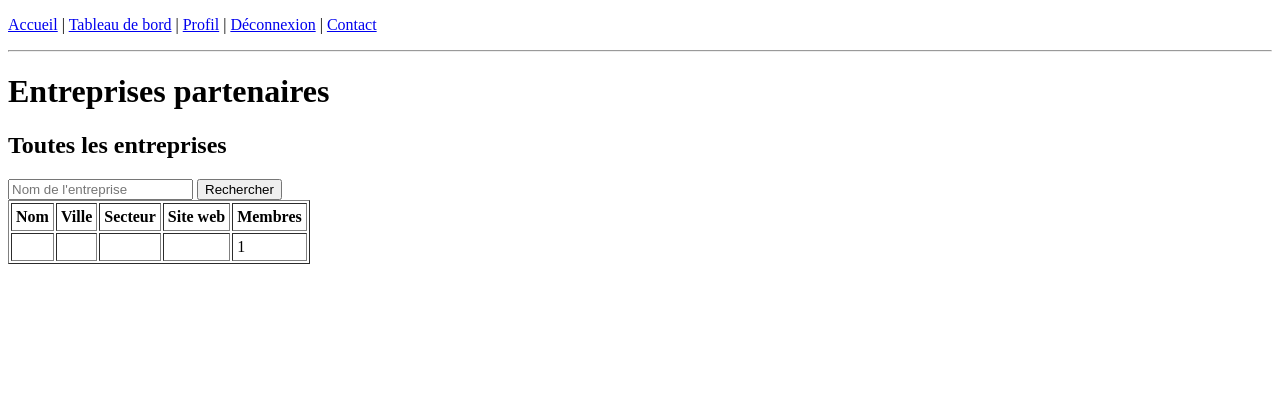
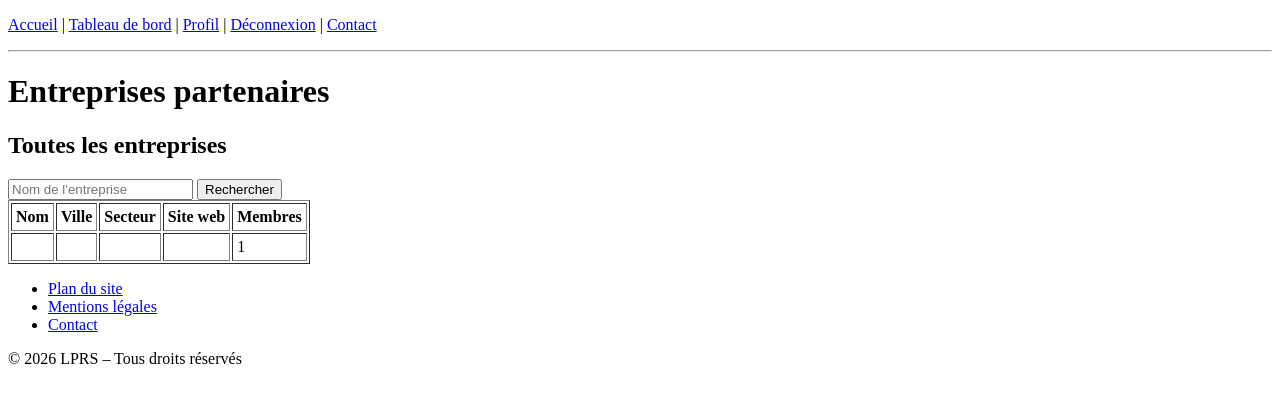
Before and after one commit to Xenoy28/LPRS, a PHP site: template src/vue/Entreprises.php in a window 1280 px wide. Shown: the top 403 px of the page. Run offline with PHP 8.4, Linux system fonts and the light colour scheme; the template is opened without the code that fills it, so the values that code supplies are empty; the visitor is signed in with stand-in values (Sample User, id 1); data comes from the database, SQL or seed files in the repository; some libraries are stand-ins or nearby versions.

Commit message:
ajout du footer dans Entreprises.php

```diff
--- a/src/vue/Entreprises.php
+++ b/src/vue/Entreprises.php
@@ -52,5 +52,14 @@
     <?php endforeach; ?>
     <?php if (!$entreprises): ?><tr><td colspan="5">Aucune entreprise.</td></tr><?php endif; ?>
 </table>
+
+<footer class="footer">
+    <ul class="footer-liens">
+        <li><a href="index.php?page=plan_site">Plan du site</a></li>
+        <li><a href="index.php?page=mentions_legales">Mentions légales</a></li>
+        <li><a href="index.php?page=contact">Contact</a></li>
+    </ul>
+    <p class="footer-copy">© 2026 LPRS – Tous droits réservés</p>
+</footer>
 </body>
 </html>
```
